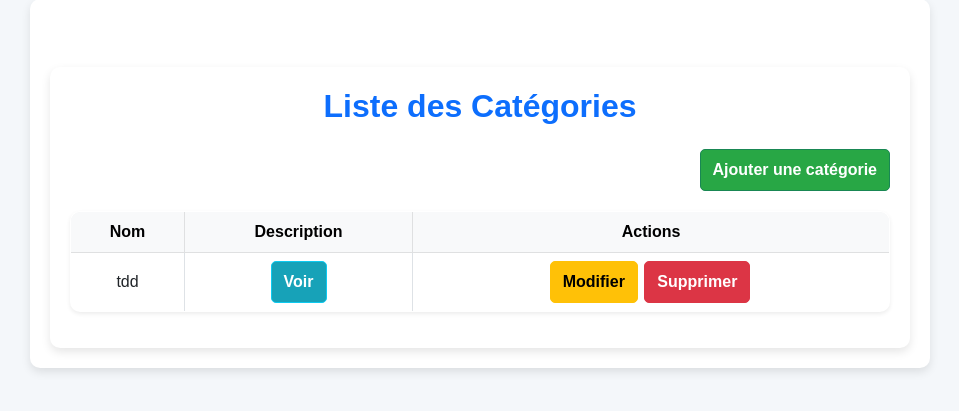
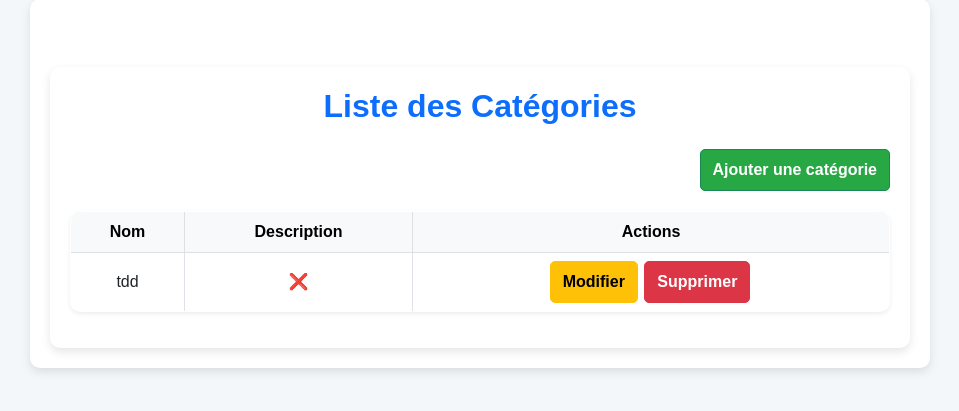
Before and after one commit to emalebeni/atemix, a Flask app: page /categories in a window 1280 px wide. Shown: the part 95-506 px from the top of the page, without its empty margins (160-1119 px from the left). Run offline with Flask 3, Linux system fonts and the light colour scheme; data comes from the database, SQL or seed files in the repository; both versions use the stored data as it was after the commit.

Commit message:
Ajout des fichiers du projet

```diff
--- a/templates/list_categories.html
+++ b/templates/list_categories.html
@@ -19,7 +19,11 @@
             <tr>
                 <td>{{ category.name }}</td>
                 <td>
-                    <button class="btn btn-info" data-bs-toggle="modal" data-bs-target="#modal{{ category.id }}">Voir</button>
+                    {% if category.description %}
+                        <button class="btn btn-info" data-bs-toggle="modal" data-bs-target="#modal{{ category.id }}">Voir</button>
+                    {% else %}
+                        <span class="text-danger">❌</span>
+                    {% endif %}
                 </td>
                 <td>
                     <a href="{{ url_for('edit_category', identifier=category.identifier) }}" class="btn btn-warning">Modifier</a>
--- a/templates/list_products.html
+++ b/templates/list_products.html
@@ -25,7 +25,11 @@
                 <td>{{ product.stock }}</td>
                 <td>{{ product.category_name }}</td>
                 <td>
+                    {% if product.description %}
                     <button class="btn btn-info" data-bs-toggle="modal" data-bs-target="#modal{{ product.id }}">Voir</button>
+                    {% else %}
+                        <span class="text-danger">❌</span>
+                    {% endif %}
                 </td>
                 <td>
                     <a href="{{ url_for('edit_product', identifier=product.identifier) }}" class="btn btn-warning">Modifier</a>
```
Also changed, not shown: marche.db.
